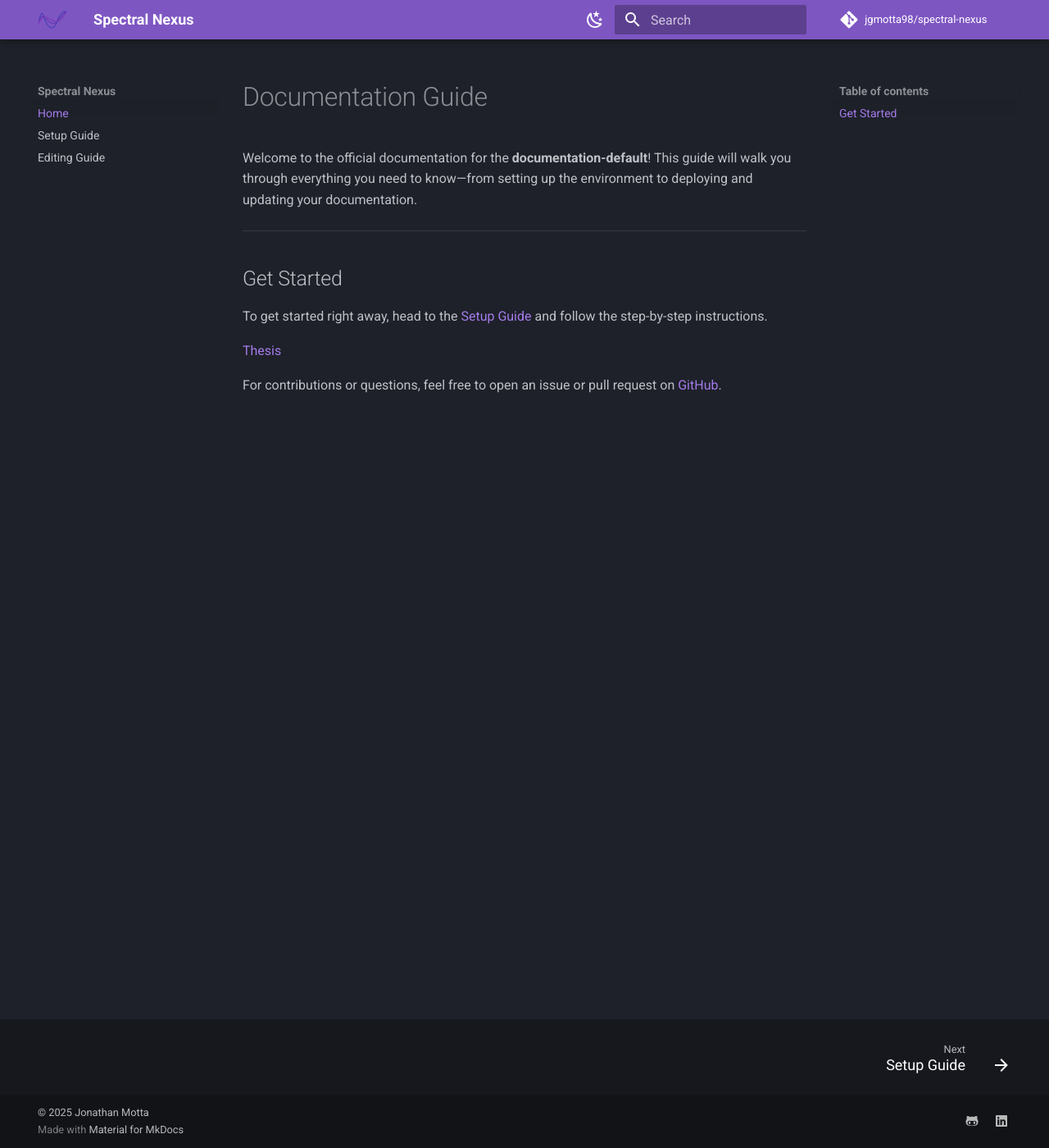
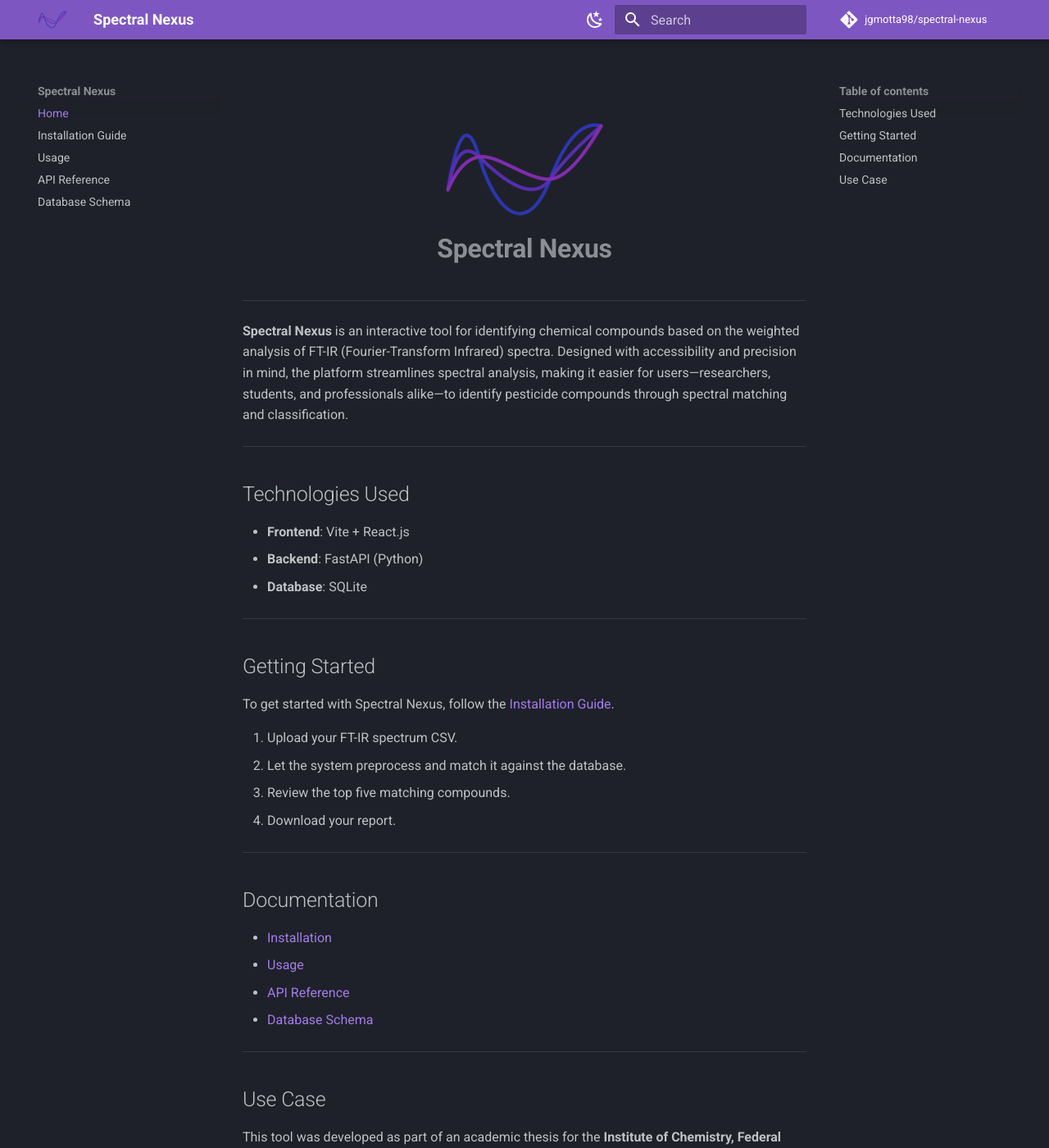
Before and after one commit to jgmotta98/spectral-nexus, an MkDocs documentation site: the page built from doc/docs/index.md, in a window 1280 px wide and 1400 px high. Shown: the whole window at 82% size. Built offline with MkDocs 1.6.1 and Material for MkDocs 9.7.7, drawn with Linux system fonts in a browser that asks for light colours; some web fonts are replaced; comment, search, counter and statistics services are not loaded; some of the changed text lies outside the part shown.

Commit message:
Docs: update mkdocs docs

```diff
--- a/doc/docs/index.md
+++ b/doc/docs/index.md
@@ -1,13 +1,52 @@
-# Documentation Guide
-
-Welcome to the official documentation for the **documentation-default**! This guide will walk you through everything you need to know—from setting up the environment to deploying and updating your documentation.
+<h1 align="center">
+  <br>
+  <img src="assets/images/spectral-nexus-icon-thicker.png"/>
+  <br>
+  <b>Spectral Nexus</b>
+  <br>
+</h1>
 
 ---
 
-## Get Started
+**Spectral Nexus** is an interactive tool for identifying chemical compounds based on the weighted analysis of FT-IR (Fourier-Transform Infrared) spectra. Designed with accessibility and precision in mind, the platform streamlines spectral analysis, making it easier for users—researchers, students, and professionals alike—to identify pesticide compounds through spectral matching and classification.
 
-To get started right away, head to the [Setup Guide](setup.md) and follow the step-by-step instructions.
+---
 
-[Thesis](assets/files/Jonathan_Goncalves_Motta.pdf)
+## Technologies Used
 
-For contributions or questions, feel free to open an issue or pull request on [GitHub](https://github.com/Safe-Solutions-Engenharia/documentation-default).
+- **Frontend**: Vite + React.js
+- **Backend**: FastAPI (Python)
+- **Database**: SQLite
+
+---
+
+## Getting Started
+
+To get started with Spectral Nexus, follow the [Installation Guide](installation.md).
+
+1. Upload your FT-IR spectrum CSV.
+2. Let the system preprocess and match it against the database.
+3. Review the top five matching compounds.
+4. Download your report.
+
+---
+
+## Documentation
+
+- [Installation](installation.md)
+- [Usage](usage.md)
+- [API Reference](api.md)
+- [Database Schema](database.md)
+
+---
+
+## Use Case
+
+This tool was developed as part of an academic thesis for the **Institute of Chemistry, Federal University of Rio de Janeiro (UFRJ)**, focusing on FT-IR spectrum analysis for pesticide detection and classification.
+
+[Read the full thesis here _(in portuguese)_](assets/files/Jonathan_Goncalves_Motta.pdf)
+
+---
+
+**Spectral Nexus**
+_Developed with 🧪 by Jonathan Motta_
--- a/doc/mkdocs.yml
+++ b/doc/mkdocs.yml
@@ -8,8 +8,10 @@ repo_name: jgmotta98/spectral-nexus
 
 nav:
   - Home: index.md
-  - Setup Guide: setup.md
-  - Editing Guide: update-documentation.md
+  - Installation Guide: installation.md
+  - Usage: usage.md
+  - API Reference: api.md
+  - Database Schema: database.md
 
 theme:
   name: material
```
Also changed, not shown: README.md, doc/docs/api.md (renamed from doc/docs/update-documentation.md), doc/docs/database.md (added), doc/docs/installation.md (renamed from doc/docs/setup.md), doc/docs/usage.md (added).
